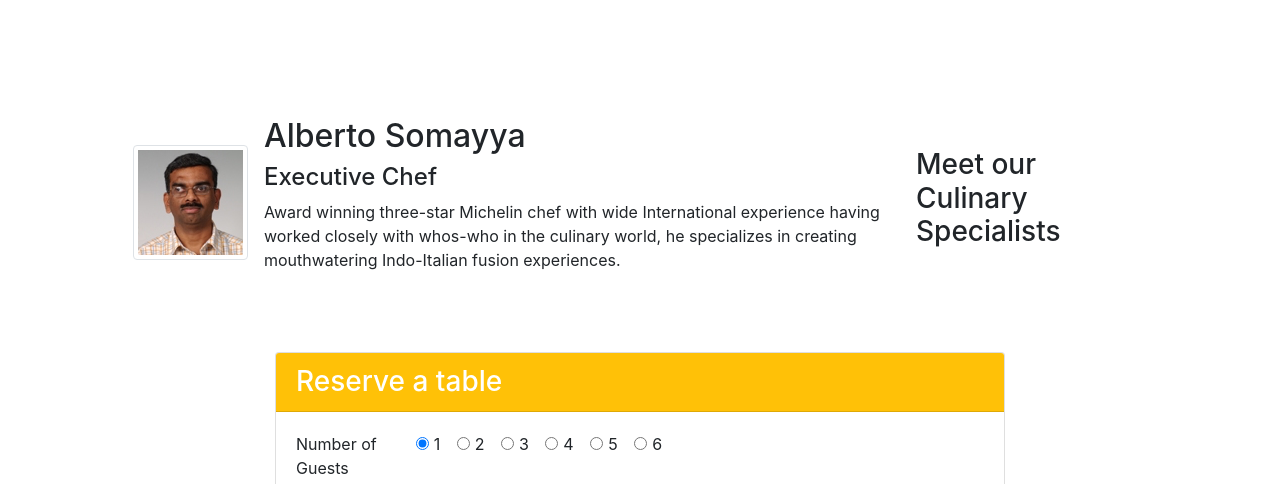
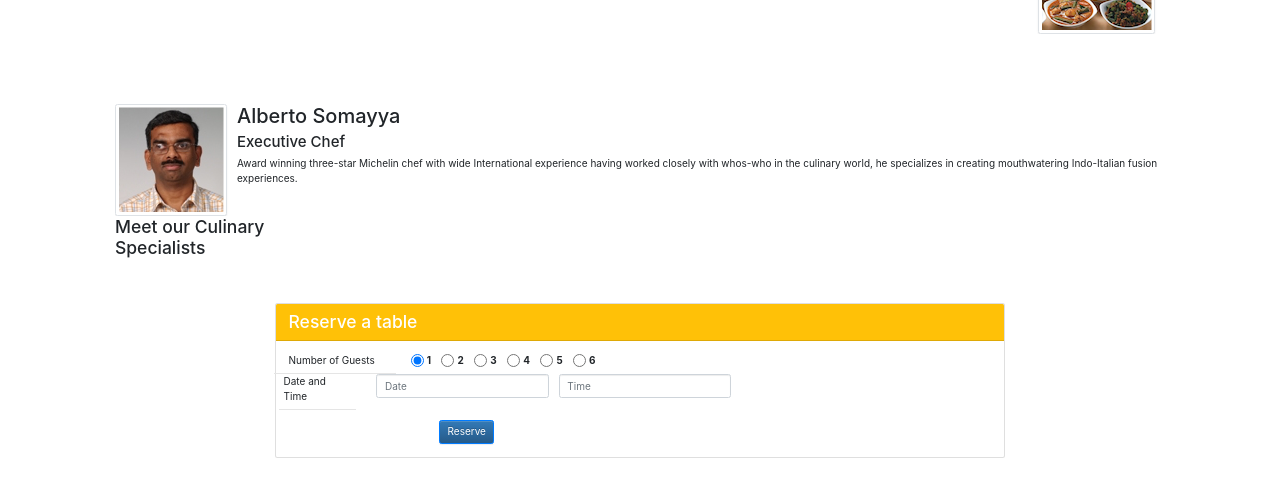
Before and after one commit to Zhoha28/Front-End-Web-UI-Frameworks-and-Tools-Bootstrap-4-by-The-Hong-Kong-University-of-Science-and-Techno, a website: page index.html in a window 1280 px wide. Shown: the part 829-1313 px from the top of the page. Drawn offline with nearby package versions, Linux system fonts and the light colour scheme.

Commit message:
Update index.html

```diff
--- a/index.html
+++ b/index.html
@@ -9,6 +9,12 @@
       <link rel="stylesheet" href="style.css">
       <link rel="stylesheet" href="node_modules/font-awesome/css/font-awesome.min.css">
       <link rel="stylesheet" href="node_modules/bootstrap-social/bootstrap-social.css">
+      <script src="https://maxcdn.bootstrapcdn.com/bootstrap/3.3.7/js/bootstrap.min.js" integrity="sha384-Tc5IQib027qvyjSMfHjOMaLkfuWVxZxUPnCJA7l2mCWNIpG9mGCD8wGNIcPD7Txa" crossorigin="anonymous"></script>
+      <!-- Latest compiled and minified CSS -->
+<link rel="stylesheet" href="https://maxcdn.bootstrapcdn.com/bootstrap/3.3.7/css/bootstrap.min.css" integrity="sha384-BVYiiSIFeK1dGmJRAkycuHAHRg32OmUcww7on3RYdg4Va+PmSTsz/K68vbdEjh4u" crossorigin="anonymous">
+<link rel="stylesheet" href="https://cdnjs.cloudflare.com/ajax/libs/bootstrap-social/5.1.1/bootstrap-social.min.css">
+<!-- Optional theme -->
+<link rel="stylesheet" href="https://maxcdn.bootstrapcdn.com/bootstrap/3.3.7/css/bootstrap-theme.min.css" integrity="sha384-rHyoN1iRsVXV4nD0JutlnGaslCJuC7uwjduW9SVrLvRYooPp2bWYgmgJQIXwl/Sp" crossorigin="anonymous">
       <style media="screen">
          body{
          padding:50px 0px 0px 0px;
```
